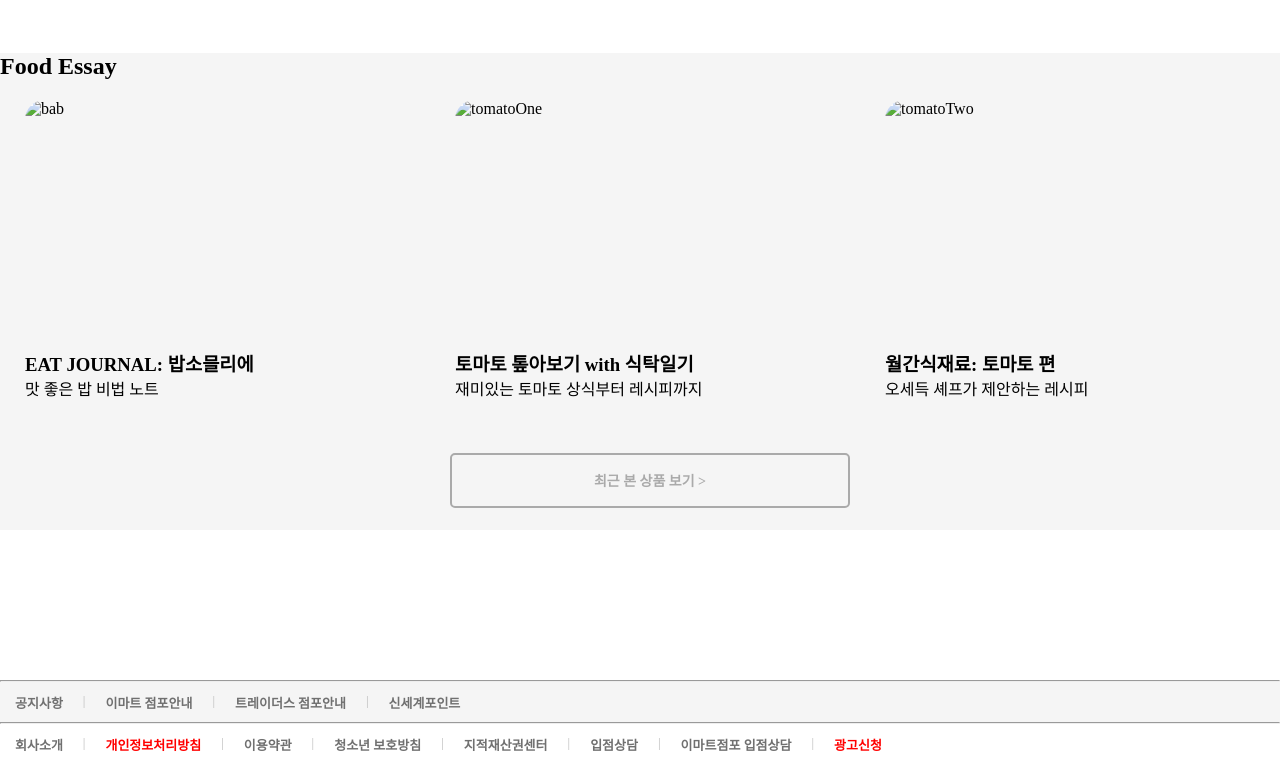
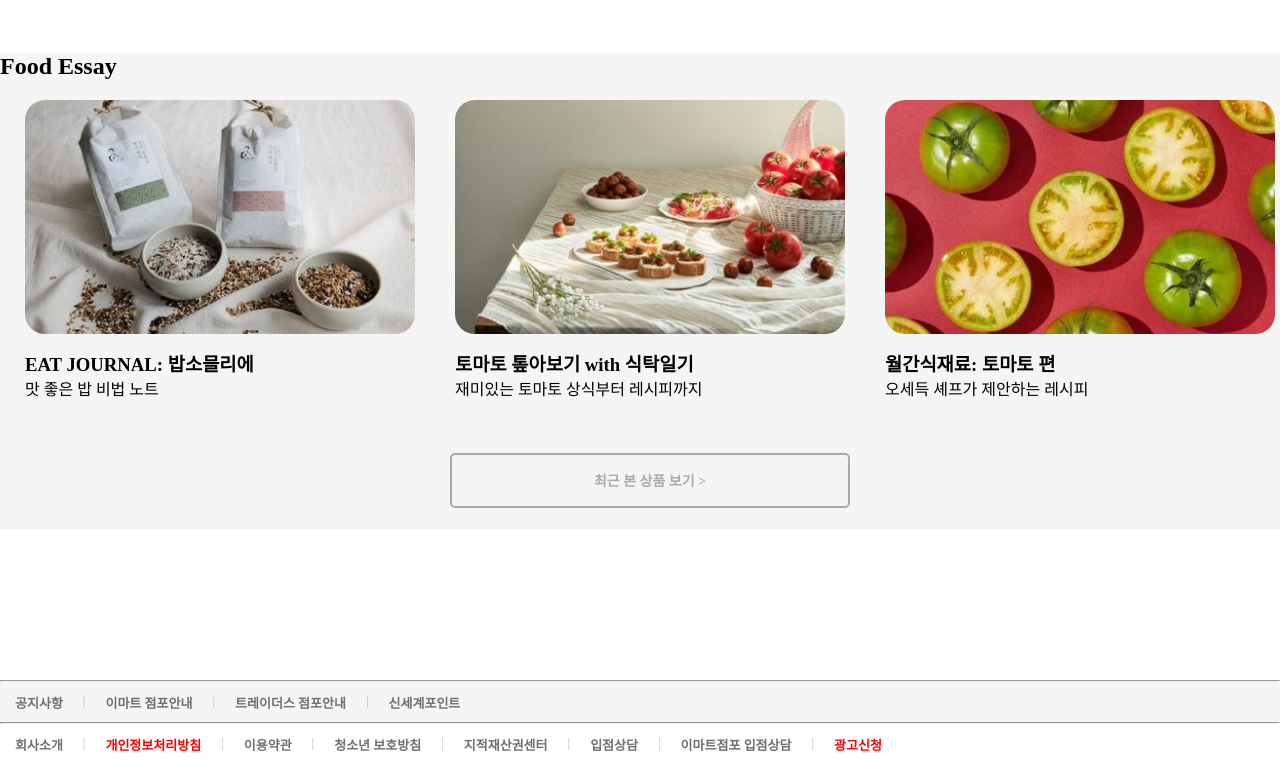
Before and after one commit to notuna87/0401, a plain HTML site: page index.html in a window 1280 px wide. Shown: the part 4202-4965 px from the top of the page. Drawn offline with Linux system fonts and the light colour scheme; the site is published under a folder, as on GitHub Pages, so addresses that start at the root find nothing.

Commit message:
third commit

```diff
--- a/index.html
+++ b/index.html
@@ -478,21 +478,21 @@
         <div class="martBanner">
 
             <div><a href="#">
-                    <img src="/img/product/food_essay/bab.jpg" alt="bab">
+                    <img src="img/product/food_essay/bab.jpg" alt="bab">
                     <h3>EAT JOURNAL: 밥소믈리에</h3>
                     <p class="star">맛 좋은 밥 비법 노트</p>
                 </a>
             </div>
 
             <div><a href="#">
-                    <img src="/img/product/food_essay/tomato.jpg" alt="tomatoOne">
+                    <img src="img/product/food_essay/tomato.jpg" alt="tomatoOne">
                     <h3>토마토 톺아보기 with 식탁일기</h3>
                     <p class="star">재미있는 토마토 상식부터 레시피까지</p>
                 </a>
             </div>
 
             <div><a href="#">
-                    <img src="/img/product/food_essay/tomato2.jpg" alt="tomatoTwo">
+                    <img src="img/product/food_essay/tomato2.jpg" alt="tomatoTwo">
                     <h3>월간식재료: 토마토 편</h3>
                     <p class="star">오세득 셰프가 제안하는 레시피</p>
                 </a>
```
